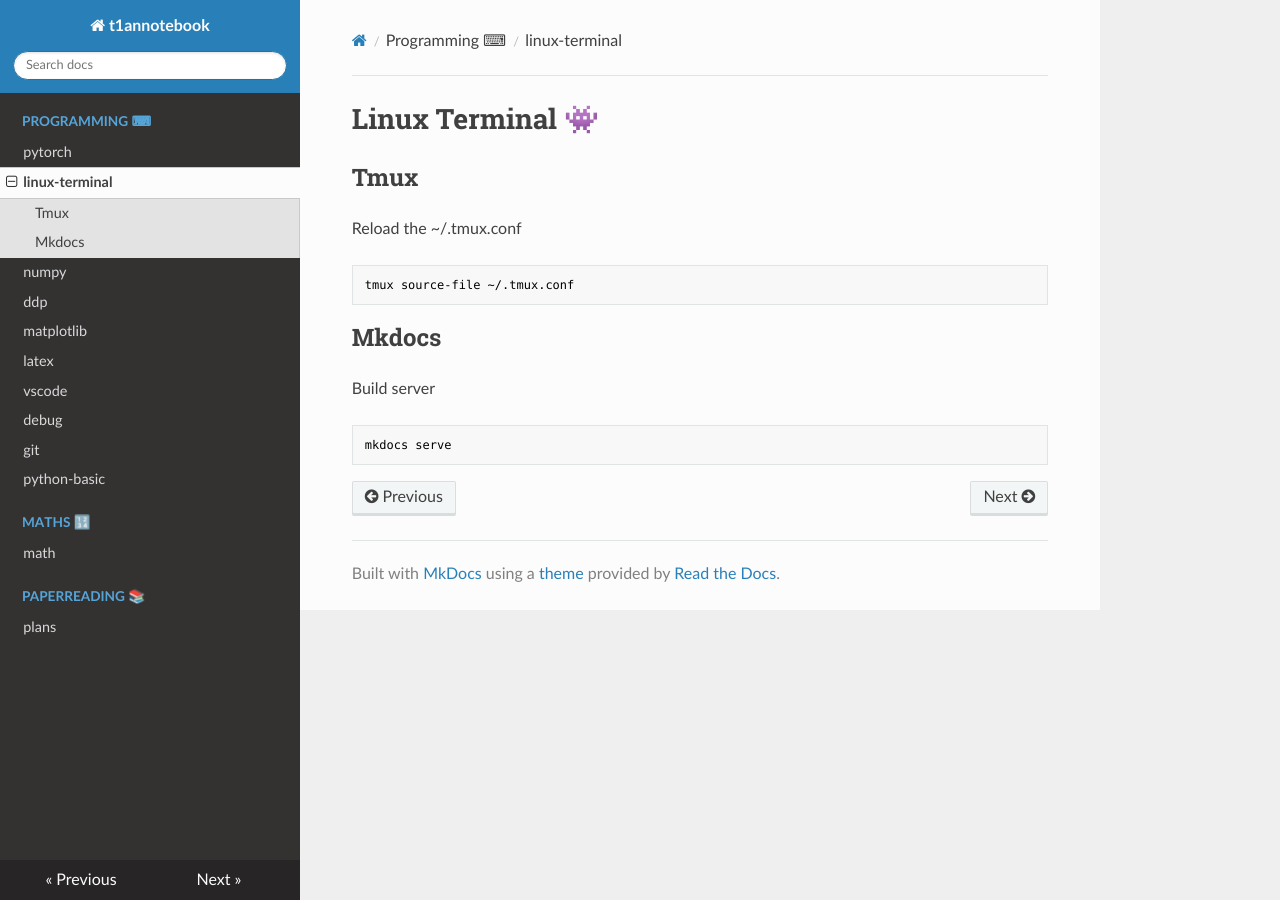
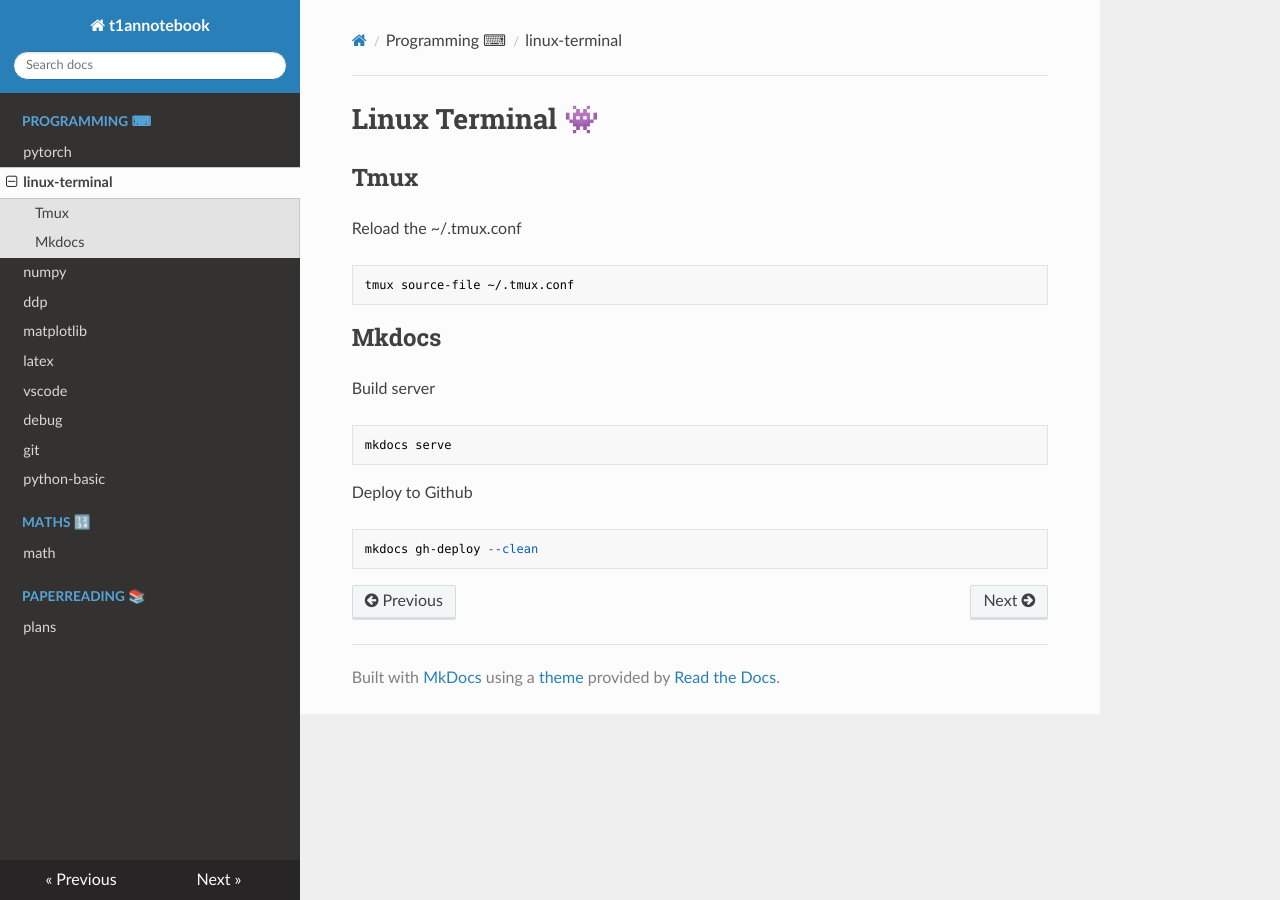
Before and after one commit to t1annotebook/t1annotebook.github.io, an MkDocs documentation site: the page built from docs/programming/terminal.md, in a window 1280 px wide. Built offline with MkDocs 1.6.1, drawn with Linux system fonts in a browser that asks for light colours; nearby versions of some CDN libraries.

````diff
--- a/docs/programming/terminal.md
+++ b/docs/programming/terminal.md
@@ -14,3 +14,8 @@ Build server
 ```
 mkdocs serve
 ```
+
+Deploy to Github
+```
+mkdocs gh-deploy --clean
+```
````
Also changed, not shown: Readme.md (deleted, +0 -1 lines), site/index.html, 1 other file.
